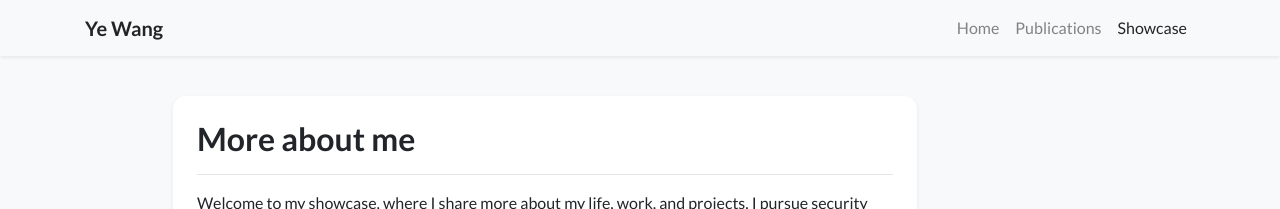
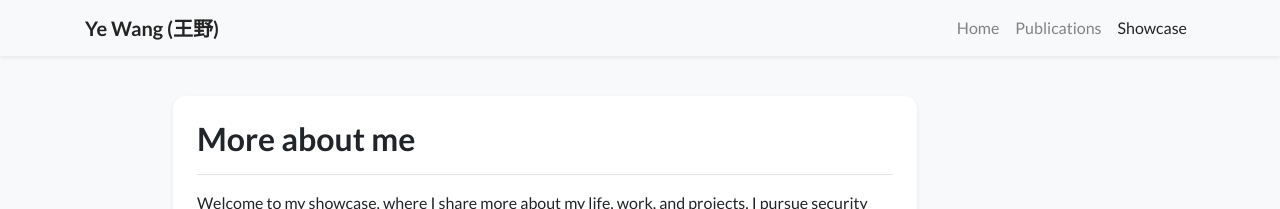
Before and after one commit to yeah61/yeah61.github.io, a Jekyll site: the page built from showcase.html, in a window 1280 px wide. Shown: the top 209 px of the page. Built offline with Jekyll 4.4.1, drawn with Linux system fonts in a browser that asks for light colours; nearby versions of some CDN libraries; a style sheet for code colours, icons or effects is not loaded.

Commit message:
Update profile.yml

```diff
--- a/_data/profile.yml
+++ b/_data/profile.yml
@@ -1,6 +1,6 @@
 primary_name: "Ye Wang"
-secondary_name: "(王野)"
-navbar_name: "Ye Wang"
+secondary_name: ""
+navbar_name: "Ye Wang (王野)"
 
 positions:
 - logo: /assets/images/badges/KUMarks_Jayhawk.png  # Logo is optional
```
